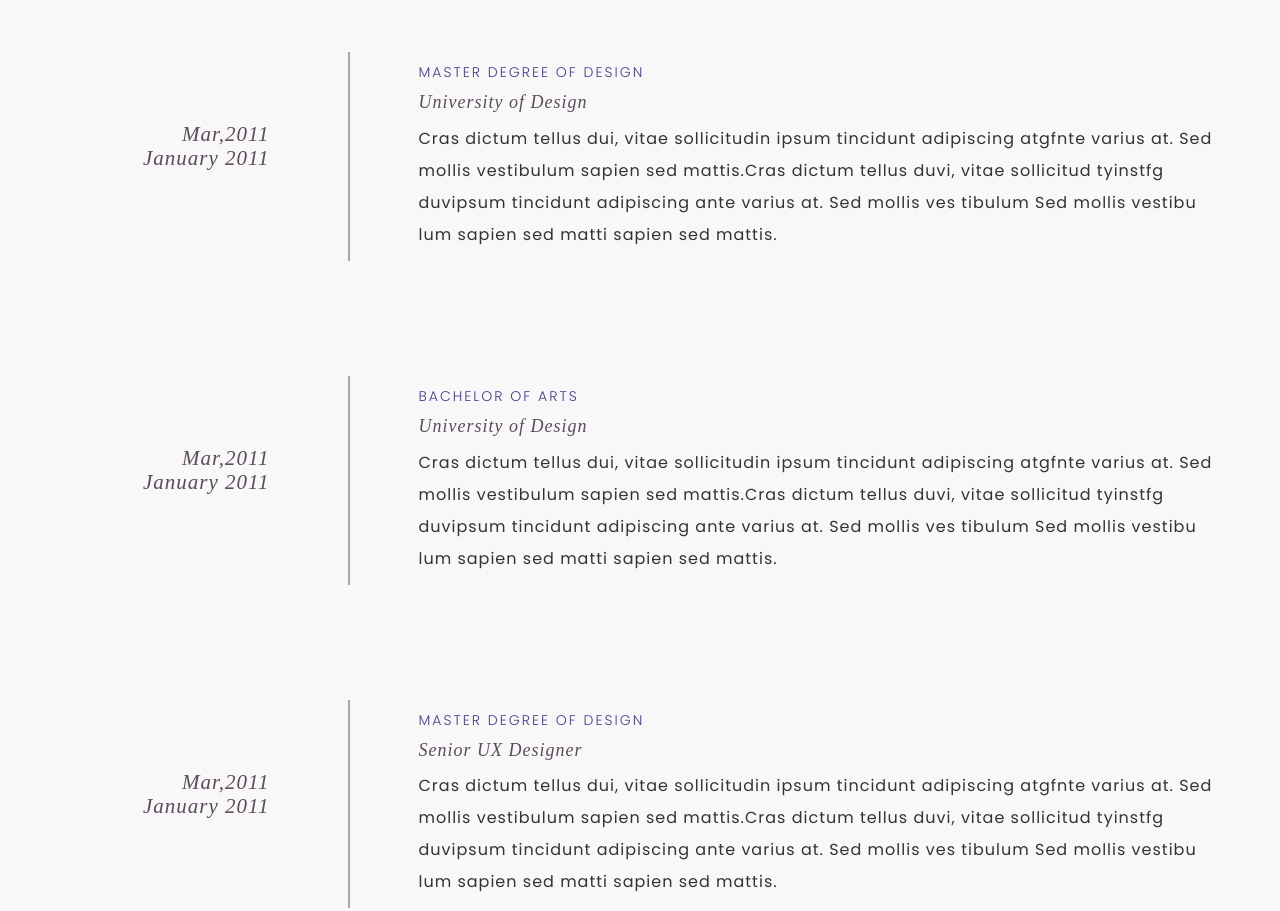
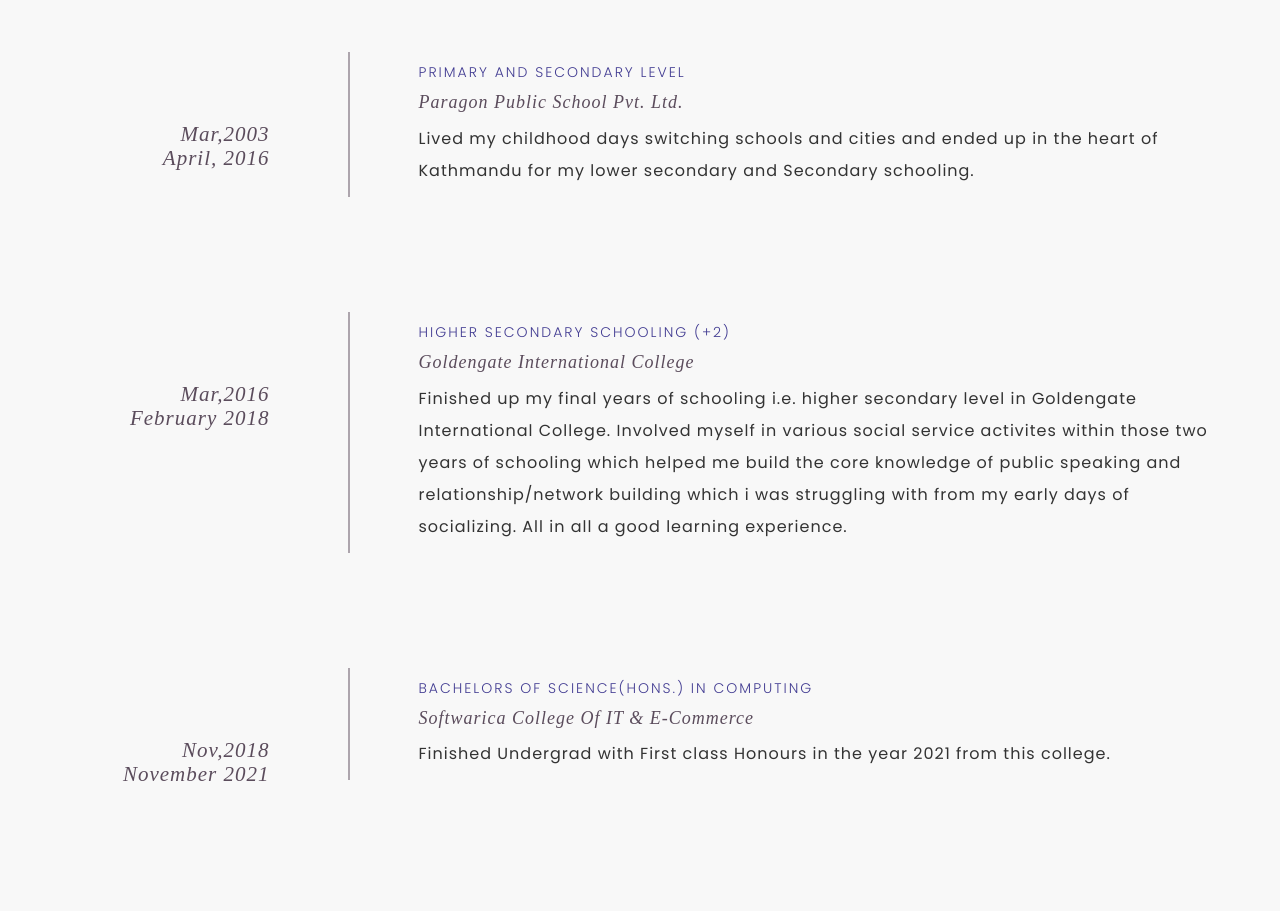
Before and after one commit to aadarsha10/staticCV, a plain HTML site: page index.html in a window 1280 px wide. Shown: the part 1902-2813 px from the top of the page. Drawn offline with Linux system fonts and the light colour scheme; some packages are replaced by stand-ins of ours.

Commit message:
personal academic qualification

```diff
--- a/index.html
+++ b/index.html
@@ -185,46 +185,41 @@
             <div class="row media">
                 <div class="col-xs-12 col-sm-3 col-md-3 col-lg-3">
                     <div class="expertiesico">
-                        Mar,2011<br>January 2011
+                        Mar,2003<br>April, 2016
                     </div>
                 </div>
                 <div class="expertiesdesc col-xs-12 col-sm-9 col-md-9 col-lg-9">
-                    <h4>Master Degree of Design</h4>
-                    <h5>University of Design</h5>
-                    <p>Cras dictum tellus dui, vitae sollicitudin ipsum tincidunt adipiscing atgfnte varius at. Sed
-                        mollis vestibulum sapien sed mattis.Cras dictum tellus duvi, vitae sollicitud tyinstfg
-                        duvipsum tincidunt adipiscing ante varius at. Sed mollis ves tibulum Sed mollis vestibu
-                        lum sapien sed matti sapien sed mattis.</p>
+                    <h4>Primary and Secondary Level</h4>
+                    <h5>Paragon Public School Pvt. Ltd.</h5>
+                    <p>Lived my childhood days switching schools and cities and ended up in the heart of Kathmandu for my lower secondary and Secondary schooling.</p>
                 </div>
             </div>
             <div class="row media">
                 <div class="col-xs-12 col-sm-3 col-md-3 col-lg-3">
                     <div class="expertiesico">
-                        Mar,2011<br>January 2011
+                        Mar,2016<br>February 2018
                     </div>
                 </div>
                 <div class="expertiesdesc col-xs-12 col-sm-9 col-md-9 col-lg-9">
-                    <h4>Bachelor of Arts</h4>
-                    <h5>University of Design</h5>
-                    <p>Cras dictum tellus dui, vitae sollicitudin ipsum tincidunt adipiscing atgfnte varius at. Sed
-                        mollis vestibulum sapien sed mattis.Cras dictum tellus duvi, vitae sollicitud tyinstfg
-                        duvipsum tincidunt adipiscing ante varius at. Sed mollis ves tibulum Sed mollis vestibu
-                        lum sapien sed matti sapien sed mattis.</p>
+                    <h4>Higher Secondary Schooling (+2)</h4>
+                    <h5>Goldengate International College</h5>
+                    <p>Finished up my final years of schooling i.e. higher secondary level in Goldengate International College.
+                        Involved myself in various social service activites within those two years of schooling which helped me build the core knowledge of
+                        public speaking and relationship/network building which i was struggling with from my early days of socializing. All in all a good
+                        learning experience.
+                    </p>
                 </div>
             </div>
             <div class="row media">
                 <div class="col-xs-12 col-sm-3 col-md-3 col-lg-3">
                     <div class="expertiesico">
-                        Mar,2011<br>January 2011
+                        Nov,2018<br>November 2021
                     </div>
                 </div>
                 <div class="expertiesdesc col-xs-12 col-sm-9 col-md-9 col-lg-9">
-                    <h4>Master Degree of Design</h4>
-                    <h5>Senior UX Designer</h5>
-                    <p>Cras dictum tellus dui, vitae sollicitudin ipsum tincidunt adipiscing atgfnte varius at. Sed
-                        mollis vestibulum sapien sed mattis.Cras dictum tellus duvi, vitae sollicitud tyinstfg
-                        duvipsum tincidunt adipiscing ante varius at. Sed mollis ves tibulum Sed mollis vestibu
-                        lum sapien sed matti sapien sed mattis.</p>
+                    <h4>Bachelors of Science(Hons.) in Computing</h4>
+                    <h5>Softwarica College Of IT & E-Commerce</h5>
+                    <p>Finished Undergrad with First class Honours in the year 2021 from this college.</p>
                 </div>
             </div>
         </div>
```
Also changed, not shown: images/bg/stats.jpg (added).
